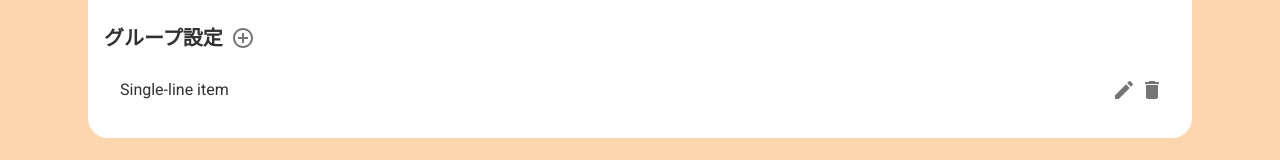
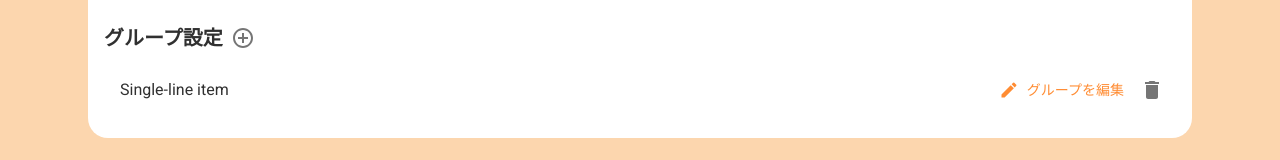
Before and after one commit to sensei-sensor/sensei-sensor-react, a React (Vite) app: page /UserPage in a window 1280 px wide. Shown: the part 598-758 px from the top of the page. Built offline with nearby package versions, Linux system fonts and the light colour scheme.

Commit message:
テキストボックスを追加

```diff
--- a/src/components/user/GroupEditModal.jsx
+++ b/src/components/user/GroupEditModal.jsx
@@ -1,4 +1,11 @@
-import { Backdrop, Box, Fade, Modal, Typography } from "@mui/material";
+import {
+  Backdrop,
+  Box,
+  Fade,
+  Modal,
+  TextField,
+  Typography,
+} from "@mui/material";
 import React from "react";
 
 const style = {
@@ -23,12 +30,31 @@ export default function GroupEditModal(props) {
         closeAfterTransition
         BackdropComponent={Backdrop}
         BackdropProps={{
-          timeout: 500,
+          timeout: 100,
         }}
       >
         <Fade in={props.open}>
           <Box sx={style}>
-            <Typography>aaa</Typography>
+            <Box
+              sx={{
+                marginTop: 3,
+                display: "flex",
+                flexDirection: "column",
+                alignItems: "center",
+              }}
+            >
+              <Typography component="h1" variant="h5">
+                5I グループの編集
+              </Typography>
+              <TextField
+                margin="normal"
+                required
+                fullWidth
+                id="groupName"
+                label="グループ名"
+                name="groupName"
+              />
+            </Box>
           </Box>
         </Fade>
       </Modal>
--- a/src/components/user/GroupList.jsx
+++ b/src/components/user/GroupList.jsx
@@ -1,6 +1,7 @@
 import { ControlPoint, Delete, Edit } from "@mui/icons-material";
 import {
   Box,
+  Button,
   IconButton,
   List,
   ListItem,
@@ -29,13 +30,9 @@ export default function GroupList() {
         <ListItem
           secondaryAction={
             <>
-              <IconButton
-                edge="end"
-                aria-label="グループを編集"
-                onClick={handleOpen}
-              >
-                <Edit />
-              </IconButton>
+              <Button startIcon={<Edit />} onClick={handleOpen}>
+                グループを編集
+              </Button>
               <IconButton edge="end" aria-label="グループを削除">
                 <Delete />
               </IconButton>
```
